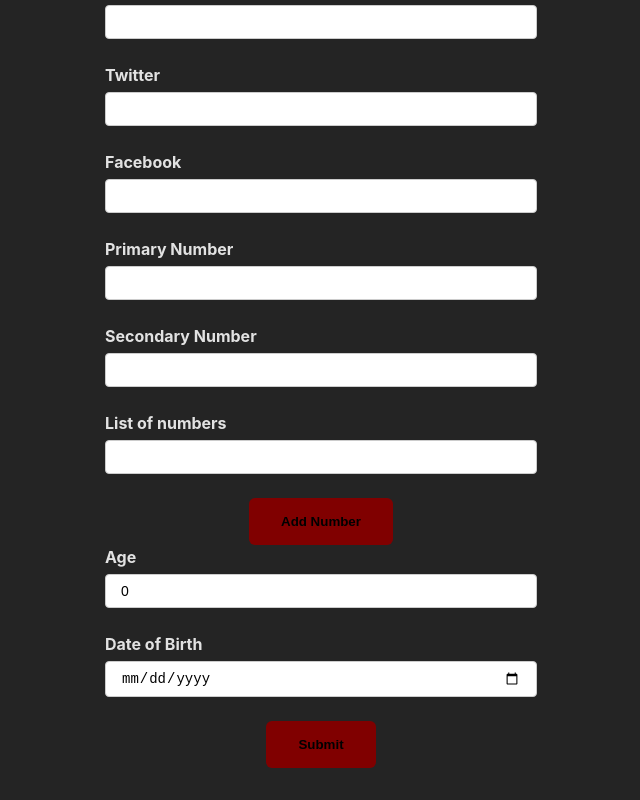
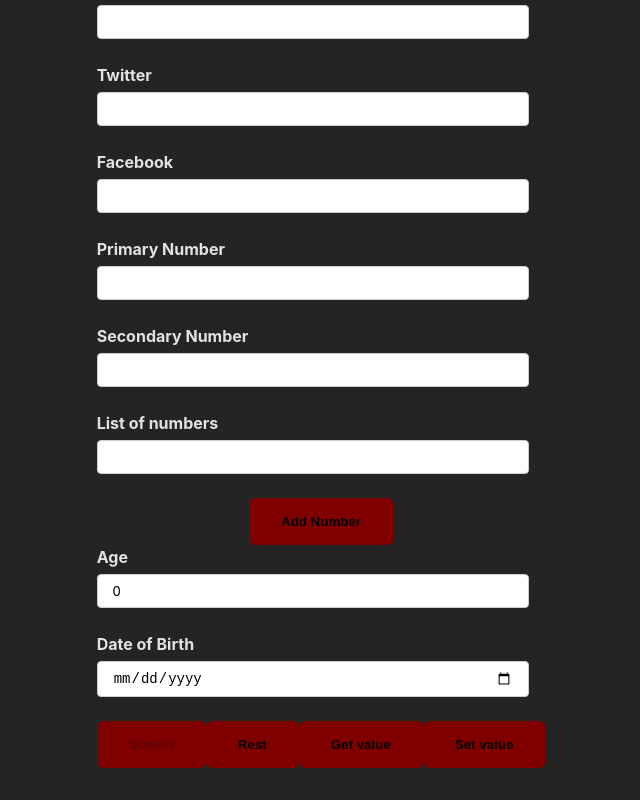
Before and after one commit to stephenprin/react-hook-form, a React (Vite) app: page / in a window 1280 px wide. Shown: the part 321-1121 px from the top of the page, without its empty margins (319-959 px from the left). Built offline with nearby package versions, Linux system fonts and the light colour scheme.

Commit message:
more useform functionality added

```diff
--- a/src/components/RegisterForm.tsx
+++ b/src/components/RegisterForm.tsx
@@ -1,5 +1,6 @@
 import { useForm, useFieldArray } from "react-hook-form";
 import { DevTool } from "@hookform/devtools";
+import { useEffect } from "react";
 
 
 type IFormValues = {
@@ -36,18 +37,37 @@ export const RegisterForm = () => {
 
     }
   });
-  const { register, control, handleSubmit, formState } = form;
-  const { errors } = formState;
+  const { register, control, handleSubmit,
+    formState, getValues , setValue, watch, reset} = form;
+  const { errors, touchedFields, dirtyFields, isDirty, isValid, isSubmitting, isSubmitSuccessful } = formState;
+
   const { fields, append,remove}=useFieldArray({
     name: 'phNumbers',
     control
   })
 
+
+  useEffect(() => {
+    if (isSubmitSuccessful) {
+      reset()
+    }
+  },[isSubmitSuccessful,reset])
   // const {name, ref, onChange, onBlur}= register("username") optional
   const onSubmit = (data: IFormValues) => {
     console.log("form submit", data);
   };
+const handleGetValue = () => {
+    console.log("get value", getValues("email") );
+}
 
+  const handleSetValue = () => {
+    setValue("username", "", {
+      shouldValidate: true,
+      shouldDirty: true,
+
+      shouldTouch: true
+     })
+  }
   return (
     <div>
       <h1>YouTube Form</h1>
@@ -102,6 +122,7 @@ export const RegisterForm = () => {
             type="text"
             id="twitter"
             {...register("social.twitter", {
+              disabled: watch("username")==="",
               required: "Kindly enter twitter account"
             })}
           />
@@ -181,7 +202,10 @@ export const RegisterForm = () => {
           />
           <p className="error">{errors.dob?.message}</p>
         </div>
-        <button>Submit</button>
+        <button disabled={!isDirty || !isValid || isSubmitting}>Submit</button>
+        <button onClick={()=>reset()}>Rest</button>
+        <button type="button" onClick={handleGetValue}>Get value</button>
+        <button type="button" onClick={handleSetValue}>Set  value</button>
       </form>
       <DevTool control={control} />
     </div>
```
